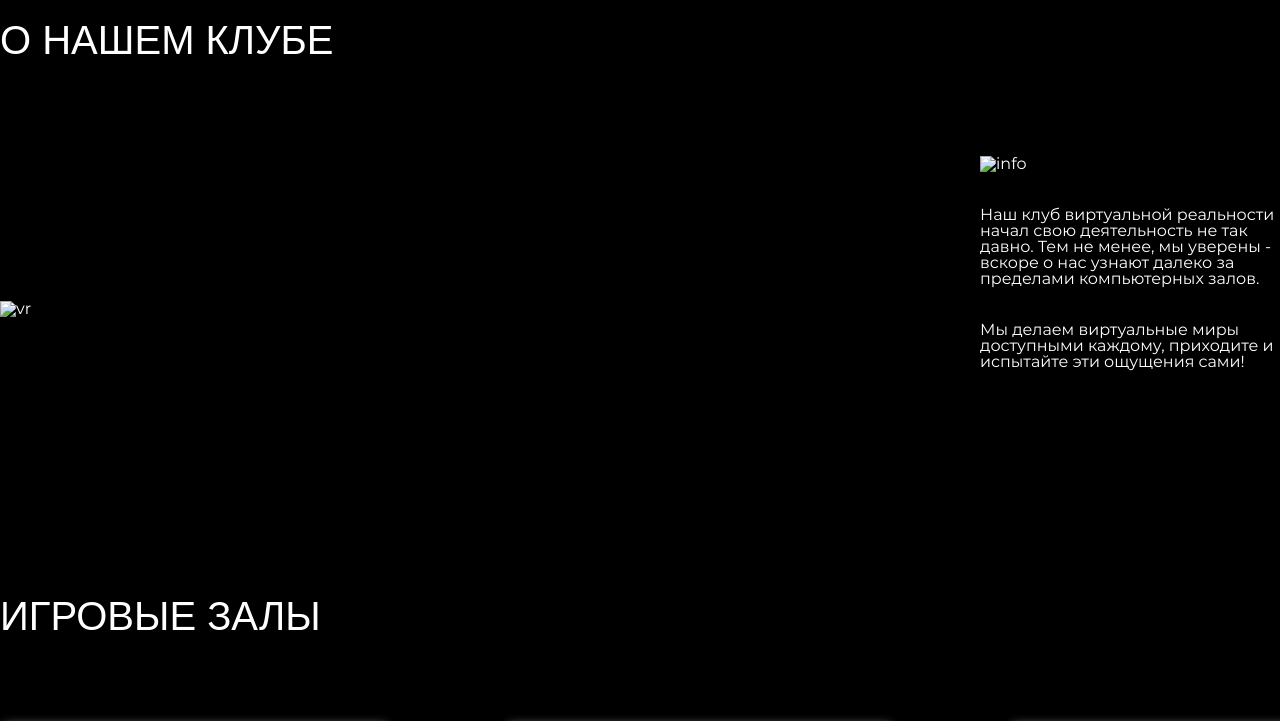
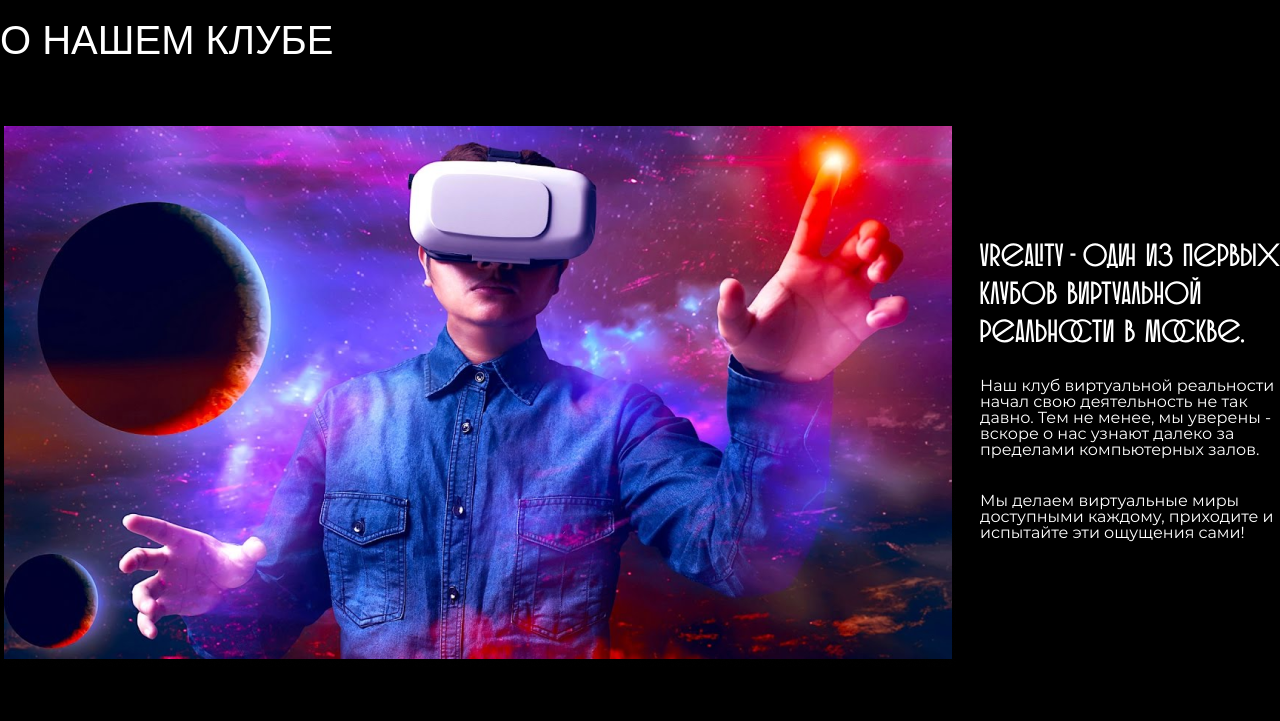
Before and after one commit to KondratovDanil2003/vr-club, a plain HTML site: page index.html in a window 1280 px wide. Shown: the part 1000-1721 px from the top of the page. Drawn offline with nearby package versions, Linux system fonts and the light colour scheme; files whose address does not match are found by name; a web font is replaced by a local one.

Commit message:
Update index.html

```diff
--- a/index.html
+++ b/index.html
@@ -58,13 +58,13 @@
           <div class="promo-section2__div">
             <img
               class="promo-section2__image"
-              src="/10/assets/images/Photo.png"
+              src="./assets/images/Photo.png"
               alt="vr"
             />
             <div class="promo-section2__info">
               <img
                 class="promo-section2__head"
-                src="/10/assets/images/Vreality - один из первых клубов виртуальной реальности в Москве..svg"
+                src="./assets/images/Vreality - один из первых клубов виртуальной реальности в Москве..svg"
                 alt="info"
               />
               <p class="promo-section2__text">
```
